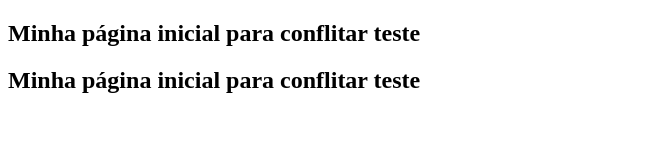
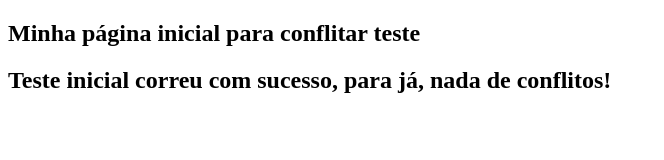
Before and after one commit to gabsantana/Desenvolvimento, a plain HTML site: page index.html in a window 1280 px wide. Shown: the whole page, without its empty margins (0-664 px from the left). Drawn offline with Linux system fonts and the light colour scheme.

Commit message:
Aparentemente, o teste funcionou, vamos repetir para ver se nao foi sorte!

```diff
--- a/index.html
+++ b/index.html
@@ -7,6 +7,6 @@
 </head>
 <body>
     <h2>Minha página inicial para conflitar teste</h2>
-    <h2>Minha página inicial para conflitar teste</h2>
+    <h2>Teste inicial correu com sucesso, para já, nada de conflitos!</h2>
 </body>
 </html>
```
Also changed, not shown: 1 other file.
